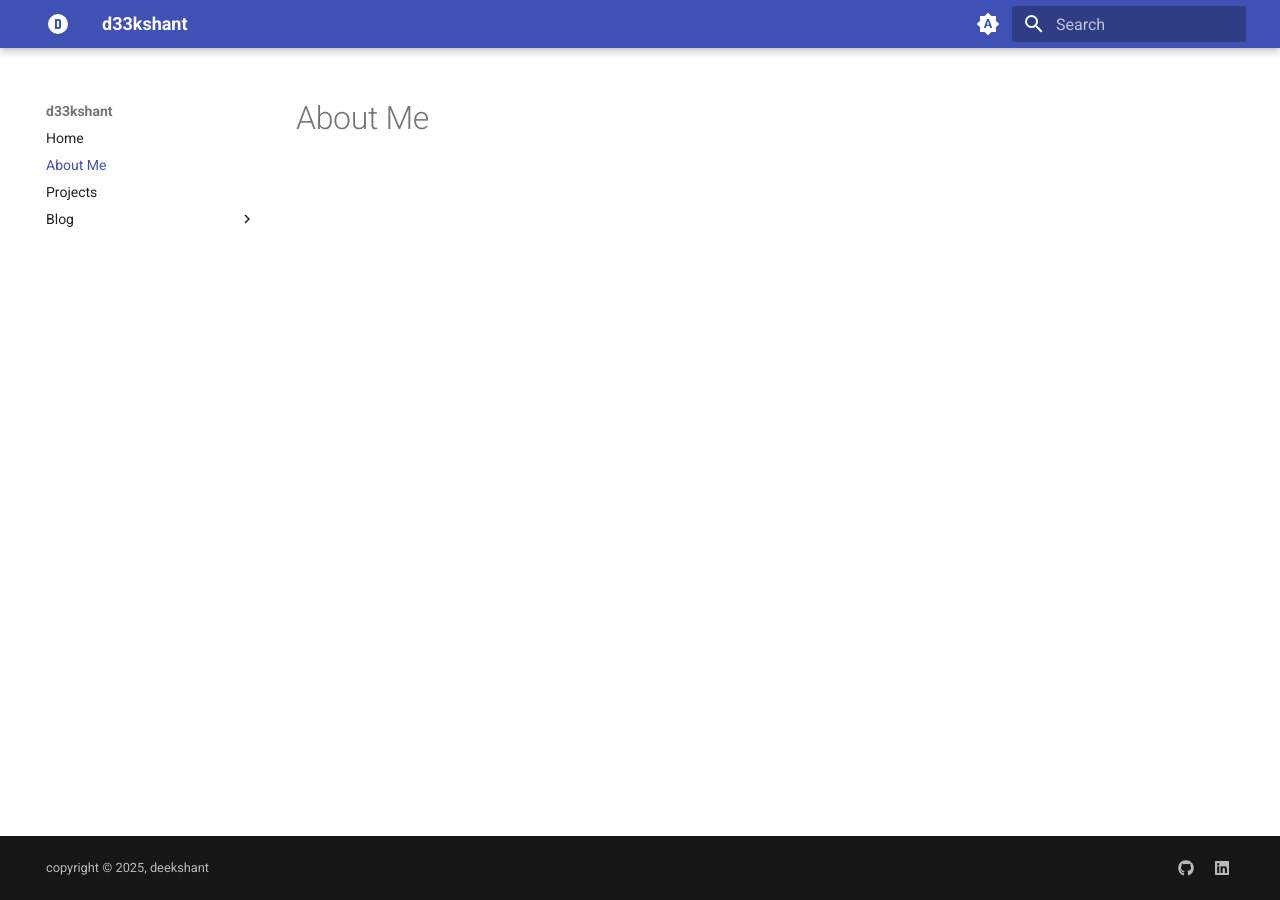
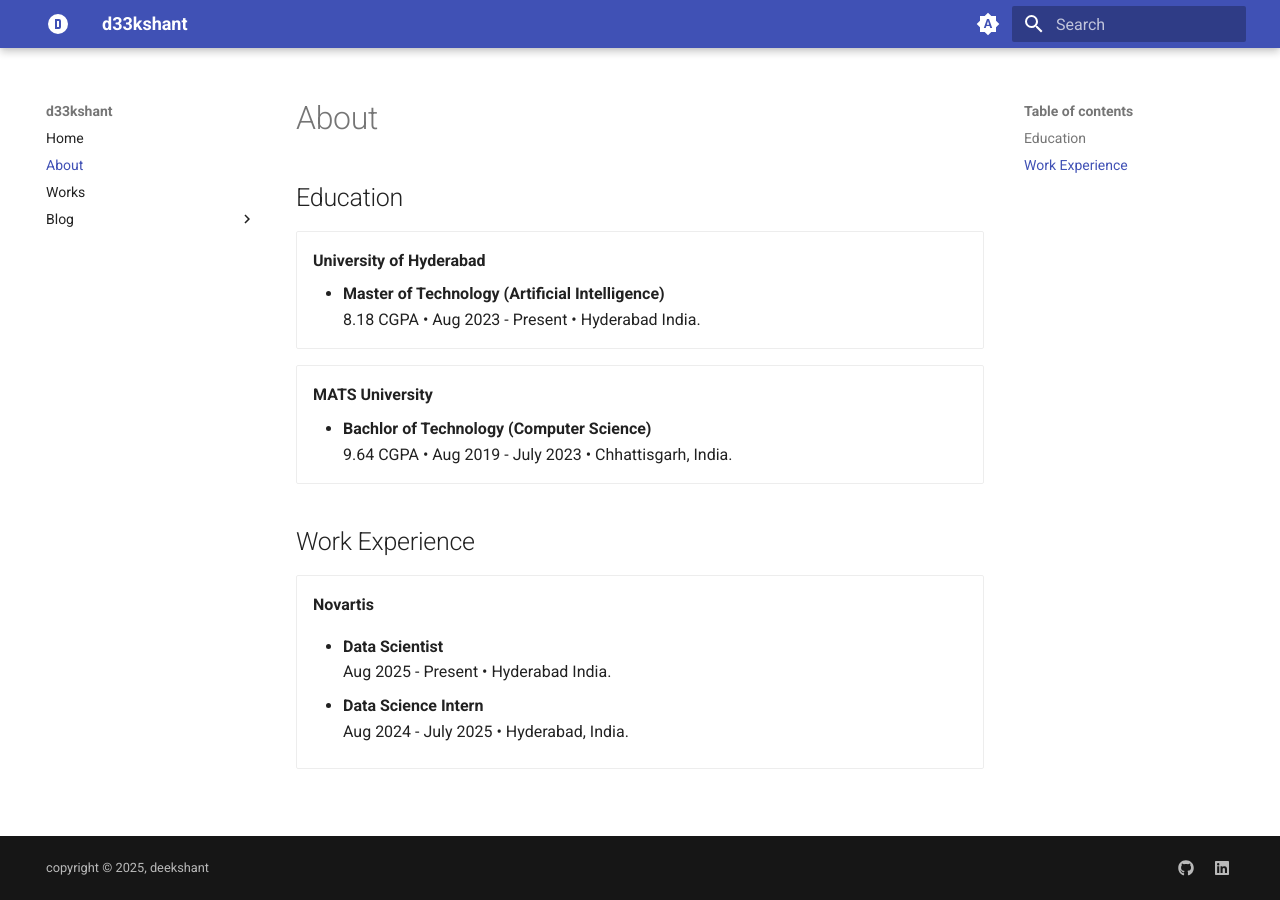
Before and after one commit to d33kshant/d33kshant.github.io, an MkDocs documentation site: the page built from docs/about.md, in a window 1280 px wide. Built offline with MkDocs 1.6.1 and Material for MkDocs 9.7.7, drawn with Linux system fonts in a browser that asks for light colours.

Commit message:
feat: updated pages

```diff
--- a/docs/about.md
+++ b/docs/about.md
@@ -1 +1,35 @@
-# About Me
+# About
+
+<!-- I’m a data science intern at [@Novartis](#) and currently working on my master’s [@UOH](https://uohyd.ac.in). I have a background in computer science, having completed my four-year bachelor's degree. Before getting into AI and data science, I worked as a full-stack web developer, mainly handling backend development. Over time, I’ve built solid skills in Python and various AI-related libraries, which help me work on data-driven projects and problem-solving.
+
+Aside from work and studies, I like contributing to open-source projects. I enjoy building and improving things that others can use while learning from the community. I also like writing about my experiences with AI, software development, and the challenges I come across. Whether it’s coding, researching, or sharing ideas, I’m always looking to learn and do something useful. -->
+
+## Education
+
+<div class="grid cards" markdown>
+
+-   __University of Hyderabad__
+
+    * __Master of Technology (Artificial Intelligence)__ <br> 8.18 CGPA • Aug 2023 - Present • Hyderabad India.
+
+</div>
+
+<div class="grid cards" markdown>
+
+-   __MATS University__
+
+    * __Bachlor of Technology (Computer Science)__ <br> 9.64 CGPA • Aug 2019 - July 2023 • Chhattisgarh, India.
+
+</div>
+
+## Work Experience
+
+<div class="grid cards" markdown>
+
+-   __Novartis__
+
+    * __Data Scientist__ <br> Aug 2025 - Present • Hyderabad India.
+
+    * __Data Science Intern__ <br> Aug 2024 - July 2025 • Hyderabad, India.
+
+</div>
--- /dev/null
+++ b/docs/works.md
@@ -0,0 +1 @@
+# Works
```
Also changed, not shown: docs/index.md (+4 -2 lines), docs/projects.md (deleted, +0 -1 lines).
